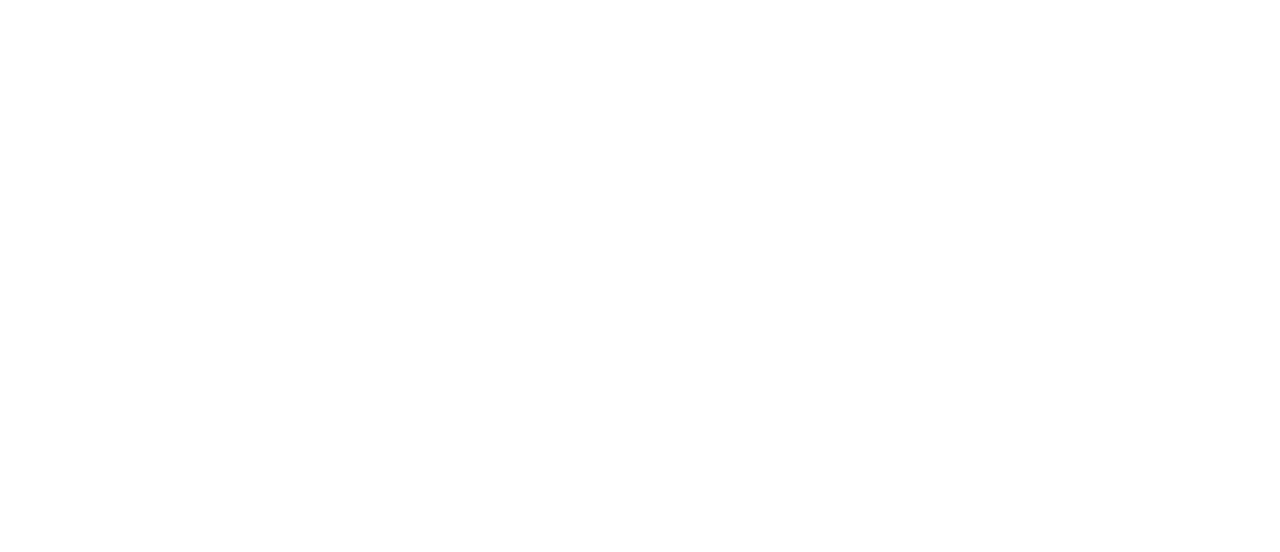
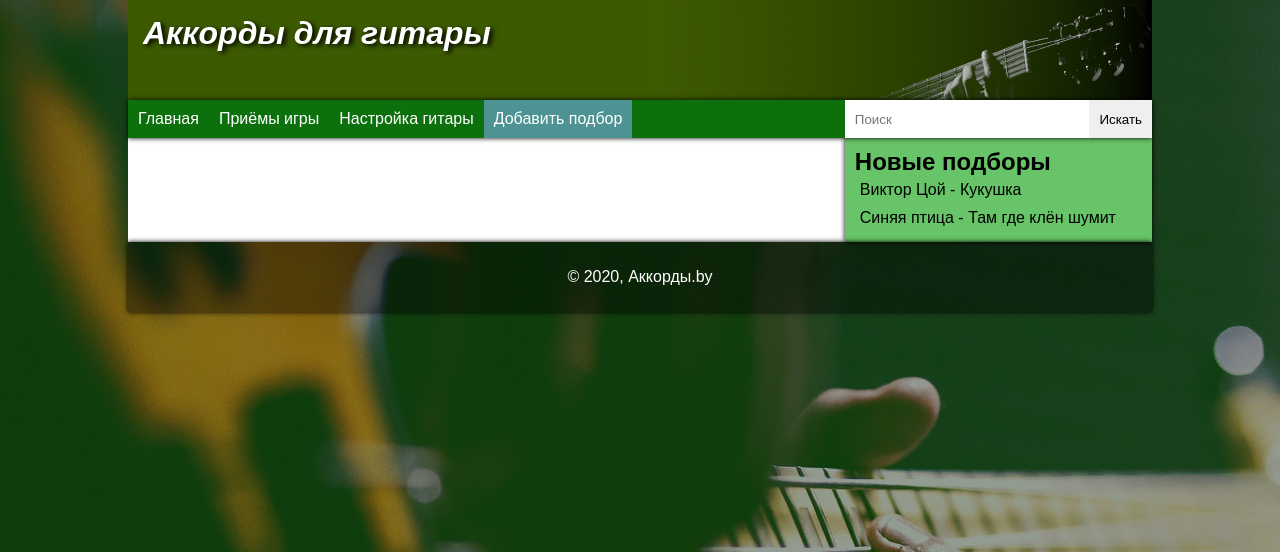
Before and after one commit to MaximVashkevic/wt, a PHP site: page /add.html in a window 1280 px wide. Before the commit the part shown is empty. Shown: the top 552 px of the page. Run offline with PHP 8.4, Linux system fonts and the light colour scheme.

Commit message:
change padding

```diff
--- a/html/add.html
+++ b/html/add.html
@@ -0,0 +1,49 @@
+<!DOCTYPE html>
+<html lang="ru">
+
+<head>
+    <meta charset="UTF-8">
+    <meta name="viewport" content="width=device-width, initial-scale=1.0">
+    <title>Аккорды.by</title>
+    <link rel="stylesheet" href="styles/main.css">
+    <link rel="icon" href="favicon.png">
+</head>
+
+<body>
+    <div class="wrapper">
+        <header>
+            <h1>
+                Аккорды для гитары
+            </h1>
+        </header>
+        <nav>
+            <a href="index.html">Главная</a>
+            <a href="technics.html">Приёмы игры</a>
+            <a href="tuning.html">Настройка гитары</a>
+            <a class="active" href="add.html">Добавить подбор</a>
+            <form class="search-container" name="search" autocomplete="off">
+                <input id="search-input" type="search" placeholder="Поиск" size="5">
+                <input id="search-button" type="submit" value="Искать">
+            </form>
+        </nav>
+        <div class="row">
+            <main>
+
+            </main>
+            <aside>
+                <h2>Новые подборы</h2>
+                <a href="kukushka.html">Виктор Цой - Кукушка</a>
+                <a href="tam_gde_klen_shymit.html">Синяя птица - Там где клён шумит</a>
+            </aside>
+        </div>
+        <footer>
+            <p>&copy; 2020, Аккорды.by</p>
+            <div>
+                <a href="#" title="ВК"></a>
+                <a href="#" title="Facebook"></a>
+            </div>
+        </footer>
+    </div>
+</body>
+
+</html>
--- a/html/styles/main.css
+++ b/html/styles/main.css
@@ -102,7 +102,7 @@
 aside {
     flex: 30%;
     background-color: #68C468;
-    padding: 20px;
+    padding: 10px;
     position: relative;
     box-shadow: 0 0 5px black;
 }
@@ -121,11 +121,11 @@
 
 main {
     flex: 70%;
-    padding: 20px;
+    padding: 10px;
 }
 
 footer {
-    padding: 20px;
+    padding: 10px;
     text-align: center;
     color: white;
     background-color: rgba(0,0,0,0.4);
```
